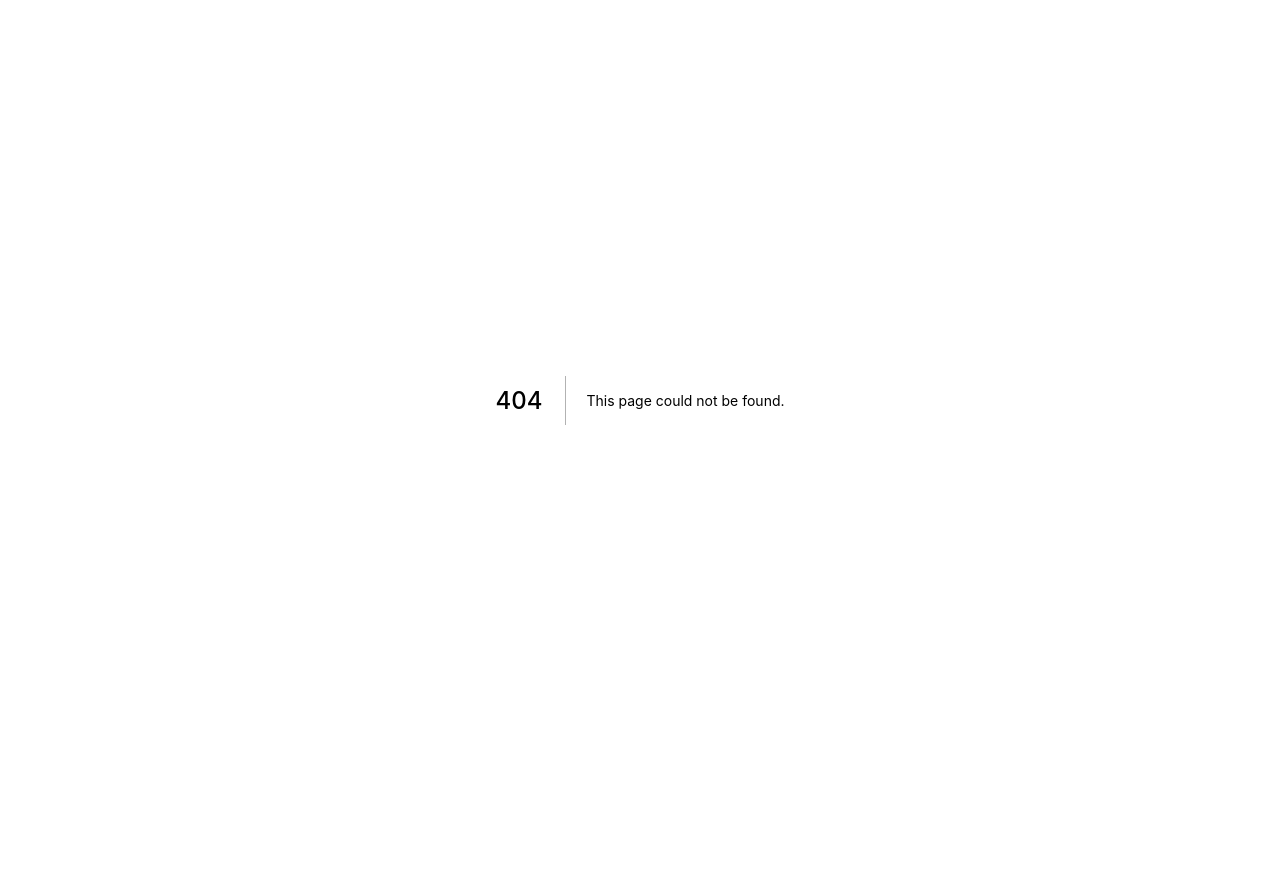
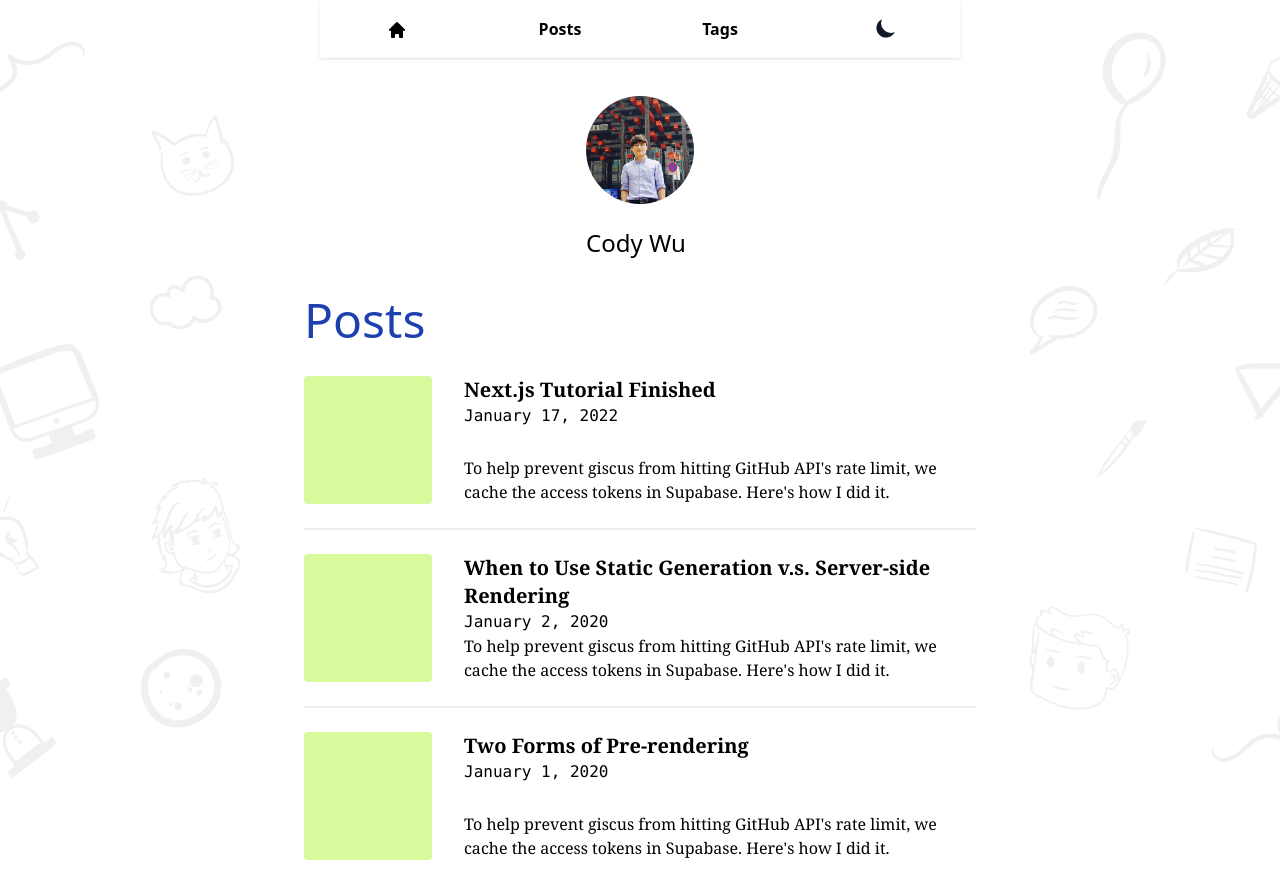
Before and after one commit to codywch/wuchtop, a Next.js app: page /posts in a window 1280 px wide. Before the commit this address had no page. Before the commit the page ends 800 px from the top, so only its background shows below. Built offline with nearby package versions, Linux system fonts and the light colour scheme.

Commit message:
:sparkles: modified posts list page style

```diff
--- a/components/date.js
+++ b/components/date.js
@@ -2,5 +2,5 @@ import { parseISO, format } from 'date-fns'
 
 export default function Date({ dateString }) {
   const date = parseISO(dateString)
-  return <time dateTime={dateString}>{format(date, 'LLLL d, yyyy')}</time>
+  return <time className="font-mono" dateTime={dateString}>{format(date, 'LLLL d, yyyy')}</time>
 }
--- a/components/layout.js
+++ b/components/layout.js
@@ -22,16 +22,22 @@ export default function Layout({ children, home }) {
 			<header className='flex justify-center pt-24'>
 				<Top />
 				{home ? (
-					<div className="">
+					<div className="flex flex-col">
+						<div className="flex">
+							<span className="grow"></span>
 							<Image
 								priority
 								src="/images/profile.jpg"
-							className="rounded-full"
+								className="rounded-full grow-0"
 								height={144}
 								width={144}
 								alt={name}
 							/>
+							<span className="grow"></span>
+						</div>
+						<div>
 							<h1 className={utilStyles.heading2Xl}>{name}</h1>
+						</div>
 					</div>
 				) : (
 					<div className="">
@@ -58,16 +64,9 @@ export default function Layout({ children, home }) {
 			<main className="flex flex-col items-center w-full">
 				<div className="z-20 max-w-4xl p-5">
 					{children}
-					{!home && (
-						<div className="dark:bg-gray-800 my-5">
-							<Link href="/">
-								<a>← Back to home</a>
-							</Link>
-						</div>
-					)}
 				</div>
 			</main>
-			<div className="fixed top-0 left-0 w-screen h-screen bg-center bg-cover opacity-40 xl:opacity-100 bg-bgimg"></div>
+			<div className="fixed top-0 left-0 w-screen h-screen bg-center bg-cover opacity-100 dark:opacity-70 bg-bgimg"></div>
 		</div>
 	)
 }
--- a/components/postlist.js
+++ b/components/postlist.js
@@ -1,23 +1,43 @@
 import Link from 'next/link'
-import utilStyles from '../styles/utils.module.css'
+import Date from './date'
 
 export default function Postlist({ allPostsData }) {
   return (
-    <section className={`${utilStyles.headingMd} ${utilStyles.padding1px}`}>
-      <h2 className={utilStyles.headingLg}>Blog</h2>
-      <ul className={utilStyles.list}>
+    <div className="">
+      <div className="w-full">
+        <h1 className="mb-8 text-5xl text-blue-800 dark:text-blue-200">Posts</h1>
+      </div>
+      <ol className="my-2 font-serif">
         {allPostsData.map(({ id, date, title }) => (
-          <li className={utilStyles.listItem} key={id}>
-            <Link href={`/posts/${id}`}>
-              <a>{title}</a>
-            </Link>
-            <br />
-            <small className={utilStyles.lightText}>
-              <Date dateString={date} />
-            </small>
-          </li>
+          <Link href={`/posts/${id}`} className="w-full" key={id}>
+            <a>
+              <li className="">
+                <div className="mb-2 last:mb-0">
+                  {id != allPostsData[0].id ? (<div className="w-full mx-auto my-6 border border-gray-400 border-opacity-20"></div>) : ""}
+
+                  <div className="flex flex-row">
+                    <div className="p4 mr-8 rounded dark:bg-gray-700 bg-lime-200">
+                      <div className="relative w-32 h-32 mx-auto my-auto">
+                        <span className="p-4 text-center"></span>
+                      </div>
+                    </div>
+
+                    <div className="flex flex-col justify-between w-full border-y-green-500">
+                      <div className="flex flex-col justify-between bm-4">
+                        <h2 className="text-xl font-semibold">{title}</h2>
+                        <Date dateString={date} />
+                      </div>
+                      <p>
+                        To help prevent giscus from hitting GitHub API's rate limit, we cache the access tokens in Supabase. Here's how I did it.
+                      </p>
+                    </div>
+                  </div>
+                </div>
+              </li>
+            </a>
+          </Link>
         ))}
-      </ul>
-    </section>
+      </ol>
+    </div>
   )
 }
--- a/components/svgicon.js
+++ b/components/svgicon.js
@@ -8,7 +8,7 @@ export default function Svgicon({ hrefUrl, svgPath, svgTxt }) {
         </a>
         <span className='basis-1/3'></span>
       </div>
-      <p className="text-xs">{svgTxt}</p>
+      {svgTxt ? <p className="text-xs">{svgTxt}</p> : ""}
     </div>
   )
 }
--- a/components/top.js
+++ b/components/top.js
@@ -1,4 +1,5 @@
 import Link from "next/link";
+import Svgicon from "./svgicon";
 import headerNavLinks from "../data/headerNavLinks";
 import ThemeSwitch from "./ThemeSwitch";
 
@@ -6,6 +7,13 @@ export default function Top() {
   return (
     <div className="fixed top-0 text-center min-w-[70%] sm:min-w-[50%] transition-transform
     max-w-2xl z-10 flex flex-row bg-opacity-80 bg-white py-3 shadow dark:bg-gray-700">
+      <div className="basis-1/4 pt-2">
+        <Svgicon
+          hrefUrl="http://wuch.top"
+          svgPath={<svg xmlns="http://www.w3.org/2000/svg" className="h-5 w-5" viewBox="0 0 20 20" fill="currentColor"><path d="M10.707 2.293a1 1 0 00-1.414 0l-7 7a1 1 0 001.414 1.414L4 10.414V17a1 1 0 001 1h2a1 1 0 001-1v-2a1 1 0 011-1h2a1 1 0 011 1v2a1 1 0 001 1h2a1 1 0 001-1v-6.586l.293.293a1 1 0 001.414-1.414l-7-7z" /></svg>}
+        />
+      </div>
+
       {headerNavLinks.map((link) => (
         <div key={link.title} className="basis-1/4 duration-500 flex justify-center items-center text-center font-bold">
         <Link
--- a/data/headerNavLinks.js
+++ b/data/headerNavLinks.js
@@ -1,7 +1,6 @@
 const headerNavLinks = [
   { href: '/posts', title: 'Posts'},
   { href: '/tags', title: 'Tags'},
-  { href: '/about', title: 'About'},
 ]
 
 export default headerNavLinks
--- a/pages/index.js
+++ b/pages/index.js
@@ -1,19 +1,8 @@
 import Head from 'next/head'
 import Layout, { siteTitle } from '../components/layout'
-import utilStyles from '../styles/utils.module.css'
-import { getSortedPostsData } from '../lib/posts'
 import Svgicon from '../components/svgicon'
 
-export async function getStaticProps() {
-	const allPostsData = getSortedPostsData()
-	return {
-		props: {
-			allPostsData
-		}
-	}
-}
-
-export default function Home({ allPostsData }) {
+export default function Home() {
 	return (
 		<Layout home>
 			<Head>
@@ -75,15 +64,12 @@ export default function Home({ allPostsData }) {
 					/>
 
 					<Svgicon
-						hrefUrl="https://github.com/codywch"
+						hrefUrl="https://github.com/codywch/wuchtop"
 						svgPath={<svg className="svgicon-svg" viewBox="0 0 24 24" fill="none" stroke="currentColor" strokeWidth={2} strokeLinecap="round" strokeLinejoin="round">  <path d="M9 19c-5 1.5-5-2.5-7-3m14 6v-3.87a3.37 3.37 0 0 0-.94-2.61c3.14-.35 6.44-1.54 6.44-7A5.44 5.44 0 0 0 20 4.77 5.07 5.07 0 0 0 19.91 1S18.73.65 16 2.48a13.38 13.38 0 0 0-7 0C6.27.65 5.09 1 5.09 1A5.07 5.07 0 0 0 5 4.77a5.44 5.44 0 0 0-1.5 3.78c0 5.42 3.3 6.61 6.44 7A3.37 3.37 0 0 0 9 18.13V22" /></svg>}
 						svgTxt="githug"
 					/>
 				</div>
 			</section>
-
-
-			{/* <Postlist allPostsData={ allPostsData } /> */}
 		</Layout>
 	)
 }
--- /dev/null
+++ b/pages/posts.js
@@ -0,0 +1,27 @@
+import Head from "next/head";
+import { getSortedPostsData } from '../lib/posts'
+import Postlist from "../components/postlist"
+import Layout, { siteTitle } from '../components/layout'
+
+export async function getStaticProps() {
+	const allPostsData = getSortedPostsData()
+	return {
+		props: {
+			allPostsData
+		}
+	}
+}
+
+export default function Posts({ allPostsData }) {
+  return (
+    <Layout>
+      <Head>
+        <title>{siteTitle}</title>
+      </Head>
+
+      <section className="w-full max-w-2xl">
+        <Postlist allPostsData={allPostsData} />
+      </section>
+    </Layout>
+  )
+}
--- a/pages/posts/[id].js
+++ b/pages/posts/[id].js
@@ -1,4 +1,5 @@
 import Head from "next/head";
+import Link from "next/link";
 import Date from "../../components/date";
 import Layout from "../../components/layout";
 import utilStyles from '../../styles/utils.module.css'
@@ -22,6 +23,11 @@ export default function Post({ postData }) {
         <div dangerouslySetInnerHTML={{ __html: postData.contentHtml }} />
       </section>
 
+      <div className="dark:bg-gray-800 my-5">
+        <Link href="/posts">
+          <a>← Back to posts</a>
+        </Link>
+      </div>
     </Layout>
   )
 }
```
Lines whose indentation alone changed are shown as unchanged.
